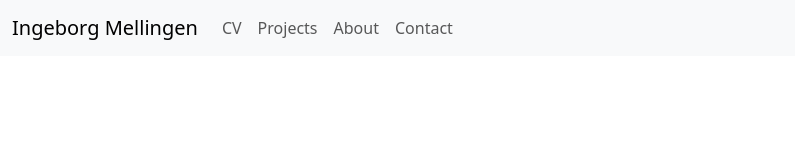
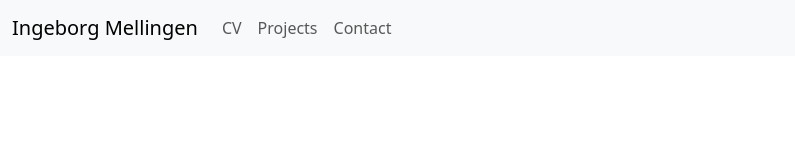
Before and after one commit to Ingsy/Ingeborg-Mellingen, a React (Create React App) app in the folder ingeborgs-portfolio/: page / in a window 1280 px wide. Shown: the top 160 px of the page, without its empty margins (0-795 px from the left). Built offline with nearby package versions, Linux system fonts and the light colour scheme.

Commit message:
Update index.jsx

```diff
--- a/ingeborgs-portfolio/src/components/Layout/nav/index.jsx
+++ b/ingeborgs-portfolio/src/components/Layout/nav/index.jsx
@@ -20,11 +20,7 @@ function MyNavbar() {
                 Projects
               </Link>
             </Nav.Item>
-            <Nav.Item>
-              <Link to="/about" className="nav-link">
-                About
-              </Link>
-            </Nav.Item>
+
             <Nav.Item>
               <Link to="/contact" className="nav-link">
                 Contact
```
